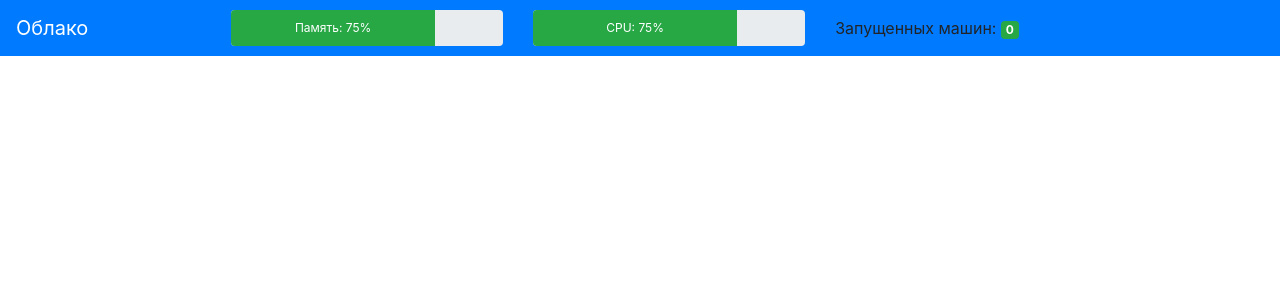
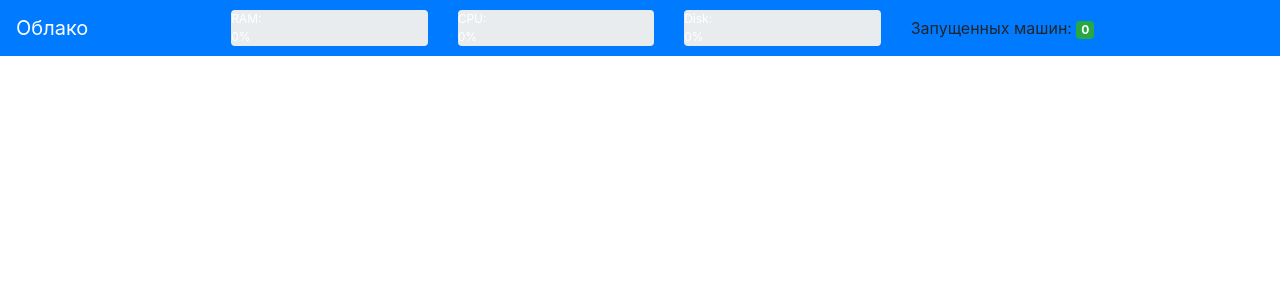
Before and after one commit to koroteevmv/cloud-panel, a Flask app: template templates/main.html in a window 1280 px wide. Shown: the top 300 px of the page. Run offline with Flask 2, Linux system fonts and the light colour scheme; the template is opened without the code that fills it, so the values that code supplies are empty; some libraries are stand-ins or nearby versions.

Commit message:
Добавлен апплет диска на панель мониторинга

```diff
--- a/app.py
+++ b/app.py
@@ -11,8 +11,8 @@ app = Flask(__name__)
 image_folder = '/home/koroteev/Documents'
 low_port = 20000
 high_port = 30000
-user='koroteev'
-hostname='localhost'
+user = 'koroteev'
+hostname = 'localhost'
 
 
 def get_list():
@@ -84,6 +84,8 @@ def create_vm():
 
         return redirect('/')
 
+    # TODO загрузка и скачивание образа
+
     if not os.path.isdir(image_folder):
         return redirect('/settings/')
 
@@ -101,10 +103,13 @@ def delete(id):
 def monitor():
     import psutil
     vms = [vm for vm in get_list()if vm['running']]
+    disk_per = psutil.disk_usage(image_folder)[-1]
     return jsonify(cpu=psutil.cpu_percent(),
                    mem_per=psutil.virtual_memory().percent,
                    mem_total=psutil.virtual_memory().total,
-                   running=len(vms), )
+                   running=len(vms),
+                   disk_per=disk_per
+                   )
 
 
 if __name__ == '__main__':
--- a/templates/main.html
+++ b/templates/main.html
@@ -56,8 +56,8 @@
     <div class="col-sm">
 {#        <p>Использование памяти</p>#}
         <div class="progress"  style="height: 2.2rem;">
-            <div class="progress-bar bg-success" id="mem_pb" role="progressbar" style="width: 75%" aria-valuenow="75" aria-valuemin="0" aria-valuemax="100">
-                Память: 75%
+            <div class="progress-bar bg-success" id="mem_pb" role="progressbar" style="width: 0%" aria-valuenow="0" aria-valuemin="0" aria-valuemax="100">
+                RAM: 0%
             </div>
         </div>
     </div>
@@ -65,8 +65,17 @@
     <div class="col-sm">
 {#        <p>Использование процессора</p>#}
         <div class="progress" style="height: 2.2rem;">
-            <div class="progress-bar bg-success" id="cpu_pb" role="progressbar" style="width: 75%" aria-valuenow="75" aria-valuemin="0" aria-valuemax="100">
-                CPU: 75%
+            <div class="progress-bar bg-success" id="cpu_pb" role="progressbar" style="width: 0%" aria-valuenow="0" aria-valuemin="0" aria-valuemax="100">
+                CPU: 0%
+            </div>
+        </div>
+    </div>
+
+    <div class="col-sm">
+{#        <p>Использование процессора</p>#}
+        <div class="progress" style="height: 2.2rem;">
+            <div class="progress-bar bg-success" id="disk_pb" role="progressbar" style="width: 0%" aria-valuenow="0" aria-valuemin="0" aria-valuemax="100">
+                Disk: 0%
             </div>
         </div>
     </div>
@@ -101,6 +110,7 @@
 <script>
     let mem_pg = document.getElementById("mem_pb");
     let cpu_pg = document.getElementById("cpu_pb");
+    let disk_pg = document.getElementById("disk_pb");
     let running = document.getElementById("running");
 
     function get_params() {
@@ -111,19 +121,32 @@
             .then((data) => {
                 console.log(data);
 
-                mem_pg.style.width = data['mem_per'] + '%';
-                mem_pg.innerText = "Память: " + data['mem_per'] + '%';
+                mem_pg.style.width = Math.max(20, data['mem_per']) + '%'    ;
+                mem_pg.innerText = "RAM: " + data['mem_per'] + '%';
                 if (data['mem_per'] > 90)
                     mem_pg.className = "progress-bar bg-danger";
                 else if (data['mem_per'] > 50)
                     mem_pg.className = "progress-bar bg-warning";
+                else if (data['mem_per'] <= 50)
+                    mem_pg.className = "progress-bar bg-success";
+
+                disk_pg.style.width = Math.max(20, data['disk_per']) + '%';
+                disk_pg.innerText = "Disk: " + data['disk_per'] + '%';
+                if (data['disk_per'] > 90)
+                    disk_pg.className = "progress-bar bg-danger";
+                else if (data['disk_per'] > 50)
+                    disk_pg.className = "progress-bar bg-warning";
+                else if (data['disk_per'] <= 50)
+                    disk_pg.className = "progress-bar bg-success";
 
                 cpu_pg.style.width = Math.max(20, data['cpu']) + '%';
                 cpu_pg.innerText = "CPU: " + data['cpu'] + '%';
                 if (data['cpu'] > 90)
-                    mem_pg.className = "bar bar-danger";
+                    cpu_pg.className = "progress-bar bg-danger";
                 else if (data['cpu'] > 50)
-                    mem_pg.className = "bar bar-warning";
+                    cpu_pg.className = "progress-bar bg-warning";
+                else if (data['cpu'] <= 50)
+                    cpu_pg.className = "progress-bar bg-success";
 
                 running.innerText = data['running'];
             });
```
